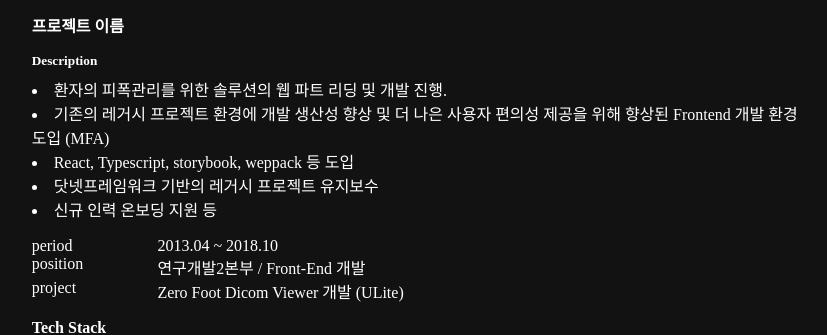
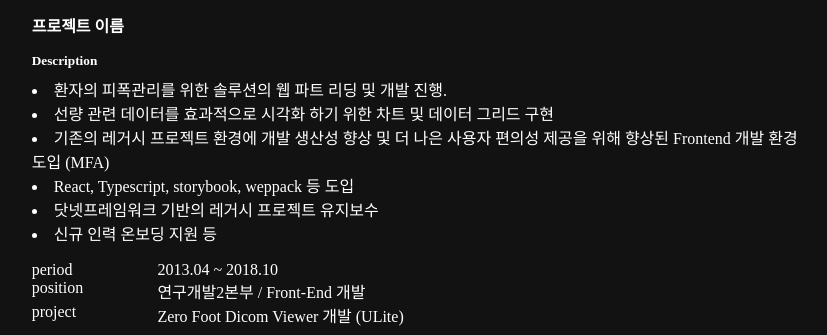
Before and after one commit to breathmemo/resume, a plain HTML site: page index.html in a window 1280 px wide. Shown: the part 7604-7939 px from the top of the page, without its empty margins (312-1139 px from the left). Drawn offline with Linux system fonts and the light colour scheme.

Commit message:
Update resume

```diff
--- a/index.html
+++ b/index.html
@@ -125,6 +125,7 @@
                     <h5>Description</h5>
                     <ul class="desc">
                         <li>환자의 피폭관리를 위한 솔루션의 웹 파트 리딩 및 개발 진행.</li>
+                        <li>선량 관련 데이터를 효과적으로 시각화 하기 위한 차트 및 데이터 그리드 구현</li>
                         <li>기존의 레거시 프로젝트 환경에 개발 생산성 향상 및 더 나은 사용자 편의성 제공을 위해 향상된 Frontend  개발 환경 도입 (MFA)</li>
                         <li>React, Typescript, storybook, weppack 등 도입</li>
                         <li>닷넷프레임워크 기반의 레거시 프로젝트 유지보수</li>
```
